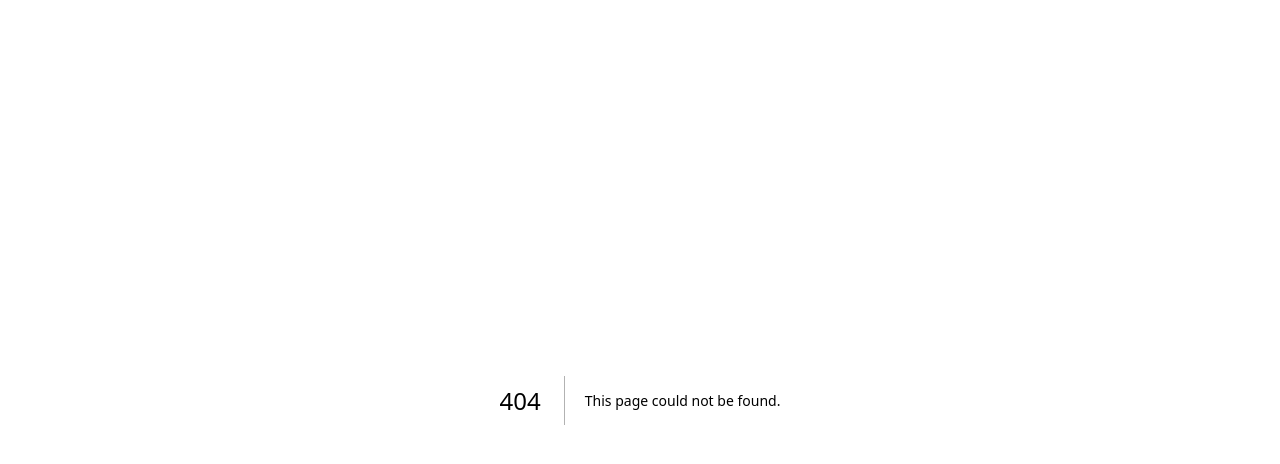
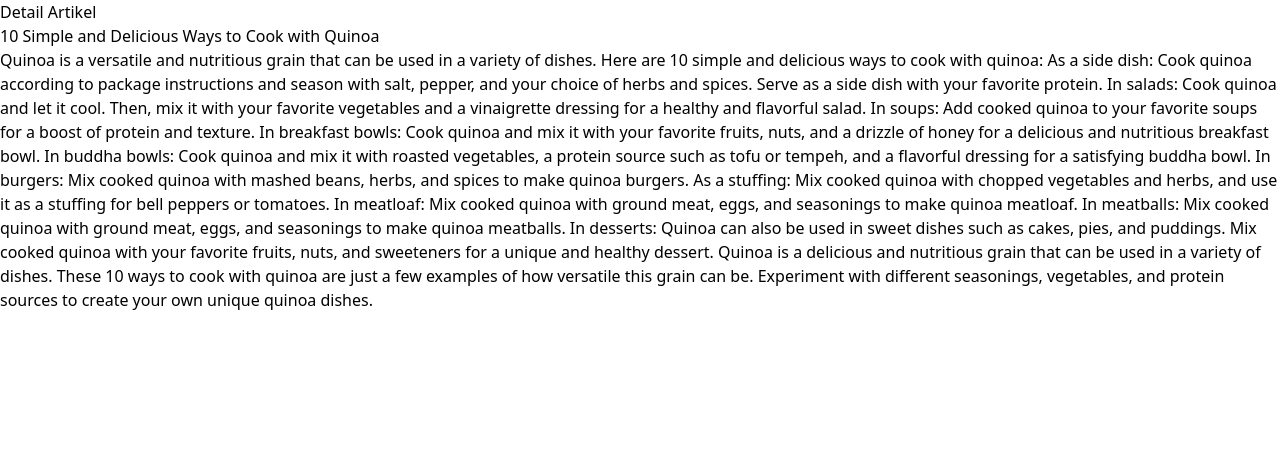
Before and after one commit to yudhaeric/sequis-test, a Next.js app: page /article/1 in a window 1280 px wide. Before the commit this address had no page. Shown: the top 464 px of the page. Built offline with nearby package versions, Linux system fonts and the light colour scheme.

Commit message:
Add Detail Article

```diff
--- /dev/null
+++ b/pages/article/[id].js
@@ -0,0 +1,29 @@
+import { useRouter } from 'next/router';
+import { useEffect, useState } from 'react';
+
+export default function DetailArticle() {
+  const router = useRouter();
+  const { id } = router.query;
+  const [article, setArticle] = useState({});
+
+  useEffect(() => {
+    fetch(`/api/articles`)
+      .then((response) => response.json())
+      .then((data) => {
+        const foundArticle = data.data.find((item) => item.id === parseInt(id));
+        if (foundArticle) {
+          setArticle(foundArticle);
+        } else {
+          console.error('Artikel tidak ditemukan');
+        }
+      });
+  }, [id]);
+
+  return (
+    <div>
+      <h1>Detail Artikel</h1>
+      <h2>{article.title}</h2>
+      <p>{article.content}</p>
+    </div>
+  );
+}
--- a/pages/index.js
+++ b/pages/index.js
@@ -120,7 +120,8 @@ export default function Homepage() {
       {/* Article Section */}
       <div className='grid grid-cols-1 gap-6 w-[85%] lg:grid-cols-2'>
         {filteredArticles.map((article) => (
-          <div key={article.id} className='flex flex-col items-center'>
+          <div key={article.id}>
+            <a href={`/article/${article.id}`} className='flex flex-col items-center'>
               <Image
                 className='rounded-xl w-[600px] h-[200px] lg:h-[400px]'
                 src={article.image}
@@ -132,6 +133,7 @@ export default function Homepage() {
                 <h5 className='uppercase text-sm'>By <span className='font-bold'>{article.author}</span></h5>
               </div>
               <h2 className='mt-4 text-center text-xl font-semibold'>{article.title}</h2>
+            </a>
           </div>
         ))}
       </div>
@@ -152,6 +154,7 @@ export default function Homepage() {
           <div className='grid grid-cols-1 my-10 lg:grid-cols-3'>
             {featuredArticles.map((article) => (
               <div key={article.id}>
+                <a href={`/article/${article.id}`}>
                   <Image
                     className='rounded-xl w-[600px] h-[200px] lg:w-[350px] lg:h-[250px]'
                     src={article.image}
@@ -163,6 +166,7 @@ export default function Homepage() {
                     <h5 className='uppercase text-sm text-center lg:text-[11px]'>By <span className='font-bold'>{article.author}</span></h5>
                   </div>
                   <h2 className='my-5 text-center text-[26px] lg:text-[20px]'>{article.title}</h2>
+                </a>
               </div>
             ))}
           </div>
```
Lines whose indentation alone changed are shown as unchanged.
